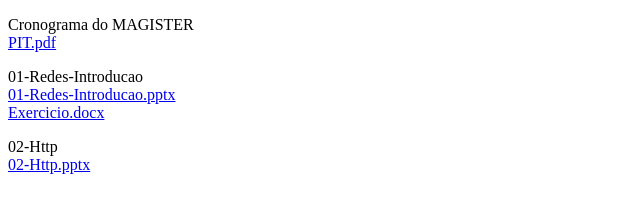
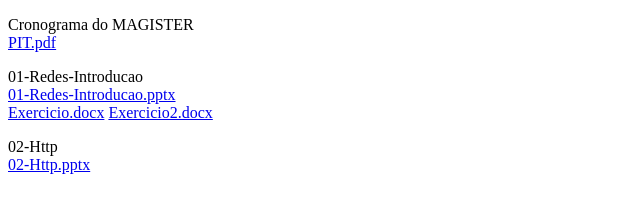
Before and after one commit to niviaquental/niviaquental.github.io, a plain HTML site: page redes.html in a window 1280 px wide. Shown: the whole page, without its empty margins (0-640 px from the left). Drawn offline with Linux system fonts and the light colour scheme.

Commit message:
exercicio2

```diff
--- a/redes.html
+++ b/redes.html
@@ -15,6 +15,7 @@
 <a href="Presentations/Aula01-Introducao/01-Redes-Introducao.pptx">01-Redes-Introducao.pptx</a>
 <br>
 <a href="Presentations/Aula01-Introducao/Exercicio.docx">Exercicio.docx</a>
+<a href="Presentations/Aula01-Introducao/Exercicio2.docx">Exercicio2.docx</a>
 <br>
 </p>
 
```
Also changed, not shown: 1 other file.
